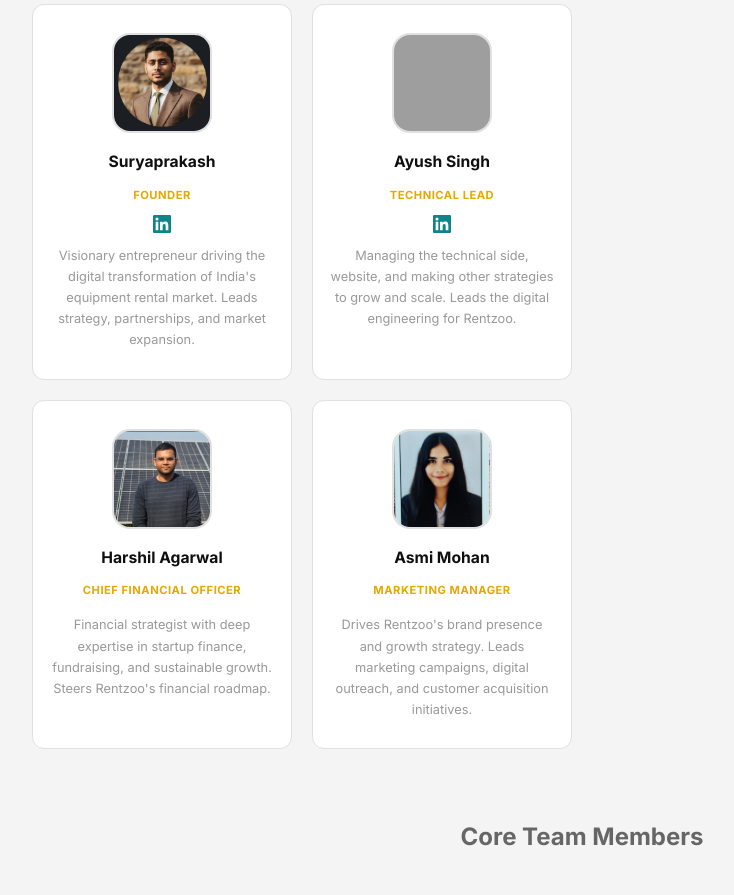
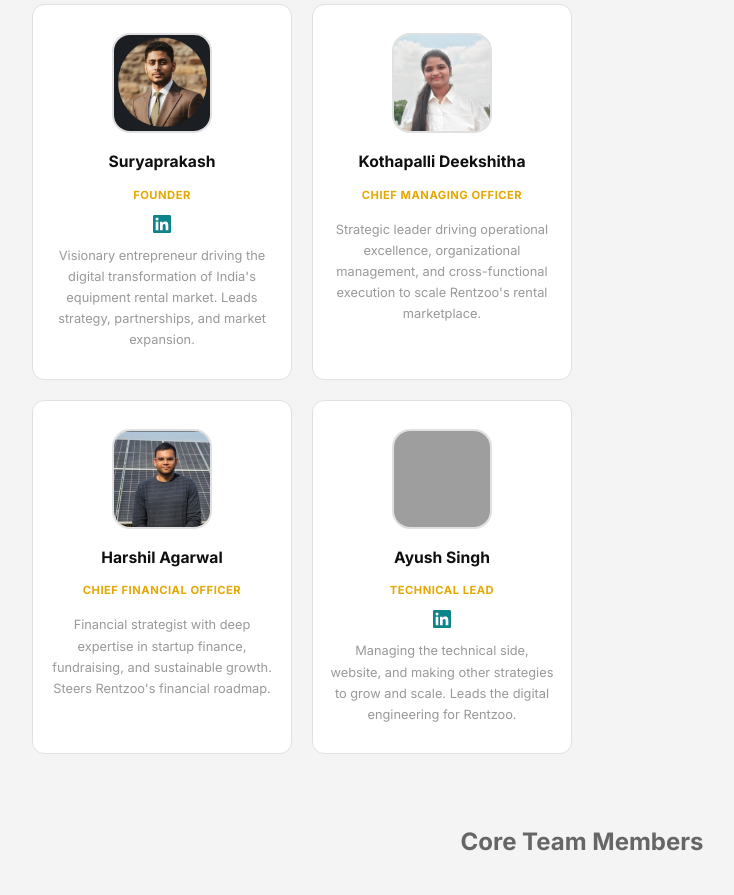
Before and after one commit to ayushhcodex/rentzoo, a plain HTML site: page about.html in a window 1280 px wide. Shown: the part 1526-2421 px from the top of the page, without its empty margins (58-792 px from the left). Drawn offline with Linux system fonts and the light colour scheme; grey boxes are pictures that could not be loaded.

Commit message:
Update team page: Add Kothapalli Deekshitha as CMO, remove Asmi Mohan, and improve team layout

```diff
--- a/about.html
+++ b/about.html
@@ -75,7 +75,7 @@
 
       <div class="story-content reveal">
         <p>Rentzoo Private Limited was born from a simple observation: India's ₹5 lakh crore construction equipment rental market was stuck in the past. Fragmented, offline, and riddled with inefficiencies — finding the right equipment meant days of phone calls, opaque pricing, and zero guarantees.</p>
-        <p>Our founder, <strong>Suryaprakash</strong>, envisioned a future where renting heavy equipment would be as seamless as booking a ride. Together with <strong>Harshil Agarwal</strong> as Chief Financial Officer and <strong>Ayush Singh</strong> as Technical Lead, they built Hyderabad's first truly digital, all-in-one equipment rental marketplace.</p>
+        <p>Our founder, <strong>Suryaprakash</strong>, envisioned a future where renting heavy equipment would be as seamless as booking a ride. Together with <strong>Kothapalli Deekshitha</strong> as Chief Managing Officer, <strong>Harshil Agarwal</strong> as Chief Financial Officer, and <strong>Ayush Singh</strong> as Technical Lead, they built Hyderabad's first truly digital, all-in-one equipment rental marketplace.</p>
         <p>Today, Rentzoo connects verified equipment vendors with thousands of contractors, builders, and enterprises across Hyderabad — offering instant booking, transparent pricing, and end-to-end support.</p>
       </div>
 
@@ -133,6 +133,23 @@
           <p class="bio">Visionary entrepreneur driving the digital transformation of India's equipment rental market. Leads strategy, partnerships, and market expansion.</p>
         </div>
 
+        <div class="team-card reveal">
+          <div class="team-card-img">
+            <img src="assets/images/team-deekshitha.png" alt="Kothapalli Deekshitha">
+          </div>
+          <h3>Kothapalli Deekshitha</h3>
+          <span class="role">Chief Managing Officer</span>
+          <p class="bio">Strategic leader driving operational excellence, organizational management, and cross-functional execution to scale Rentzoo's rental marketplace.</p>
+        </div>
+
+        <div class="team-card reveal">
+          <div class="team-card-img">
+            <img src="assets/images/team-harshil.png" alt="Harshil Agarwal">
+          </div>
+          <h3>Harshil Agarwal</h3>
+          <span class="role">Chief Financial Officer</span>
+          <p class="bio">Financial strategist with deep expertise in startup finance, fundraising, and sustainable growth. Steers Rentzoo's financial roadmap.</p>
+        </div>
 
         <div class="team-card reveal">
           <div class="team-card-img">
@@ -146,25 +163,6 @@
             </a>
           </div>
           <p class="bio">Managing the technical side, website, and making other strategies to grow and scale. Leads the digital engineering for Rentzoo.</p>
-        </div>
-
-        <div class="team-card reveal">
-          <div class="team-card-img">
-            <img src="assets/images/team-harshil.png" alt="Harshil Agarwal">
-          </div>
-          <h3>Harshil Agarwal</h3>
-          <span class="role">Chief Financial Officer</span>
-          <p class="bio">Financial strategist with deep expertise in startup finance, fundraising, and sustainable growth. Steers Rentzoo's financial roadmap.</p>
-        </div>
-
-
-        <div class="team-card reveal">
-          <div class="team-card-img">
-            <img src="assets/images/team-asmi.png" alt="Asmi Mohan">
-          </div>
-          <h3>Asmi Mohan</h3>
-          <span class="role">Marketing Manager</span>
-          <p class="bio">Drives Rentzoo's brand presence and growth strategy. Leads marketing campaigns, digital outreach, and customer acquisition initiatives.</p>
         </div>
       </div>
 
@@ -205,7 +203,6 @@
           <h3>Shaleen Singh</h3>
           <span class="role">Core Team</span>
         </div>
-
 
         <div class="team-card reveal">
           <div class="team-card-img">
--- a/styles.css
+++ b/styles.css
@@ -1179,7 +1179,7 @@ a.footer-contact-row:hover { color: var(--white); }
   overflow: hidden;
   border: 2px solid var(--gray-2);
 }
-.team-card-img img { width: 100%; height: 100%; object-fit: cover; filter: grayscale(0%); transition: filter .3s; }
+.team-card-img img { width: 100%; height: 100%; object-fit: cover; filter: grayscale(0%); transition: transform .3s ease, filter .3s ease; }
 .team-card:hover .team-card-img img { transform: scale(1.05); }
 
 .team-card h3 { font-weight: 700; font-size: .98rem; color: var(--black); margin-bottom: 4px; }
```
Also changed, not shown: assets/images/team-asmi.png (deleted), assets/images/team-deekshitha.png (added).
